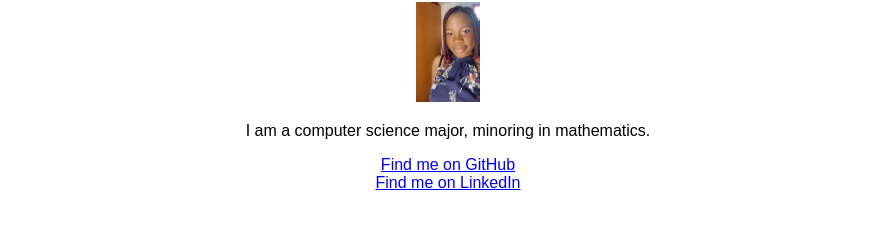
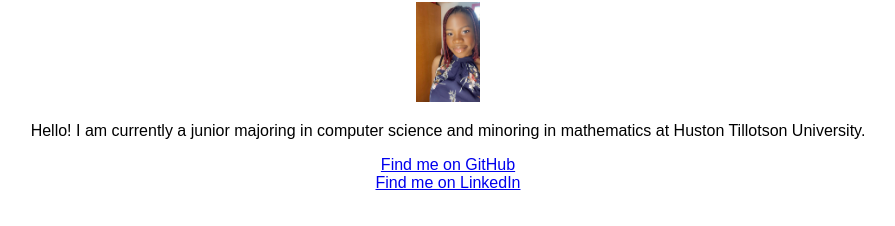
Before and after one commit to ebadebesin/ebadebesin.github.io, a plain HTML site: page index.html in a window 1280 px wide. Shown: the part 78-304 px from the top of the page, without its empty margins (192-1087 px from the left). Drawn offline with Linux system fonts and the light colour scheme.

Commit message:
Update index.html

```diff
--- a/index.html
+++ b/index.html
@@ -11,7 +11,7 @@
     <h1>Ebun Blessing Adebesin</h1>
     <img src="IMG_0616.jpg"></img>
     <p>
-        I am a computer science major, minoring in mathematics.
+        Hello! I am currently a junior majoring in computer science and minoring in mathematics at Huston Tillotson University.
     </p>
     <a href="https://github.com/ebadebesin">Find me on GitHub</a>
     <br>
```
